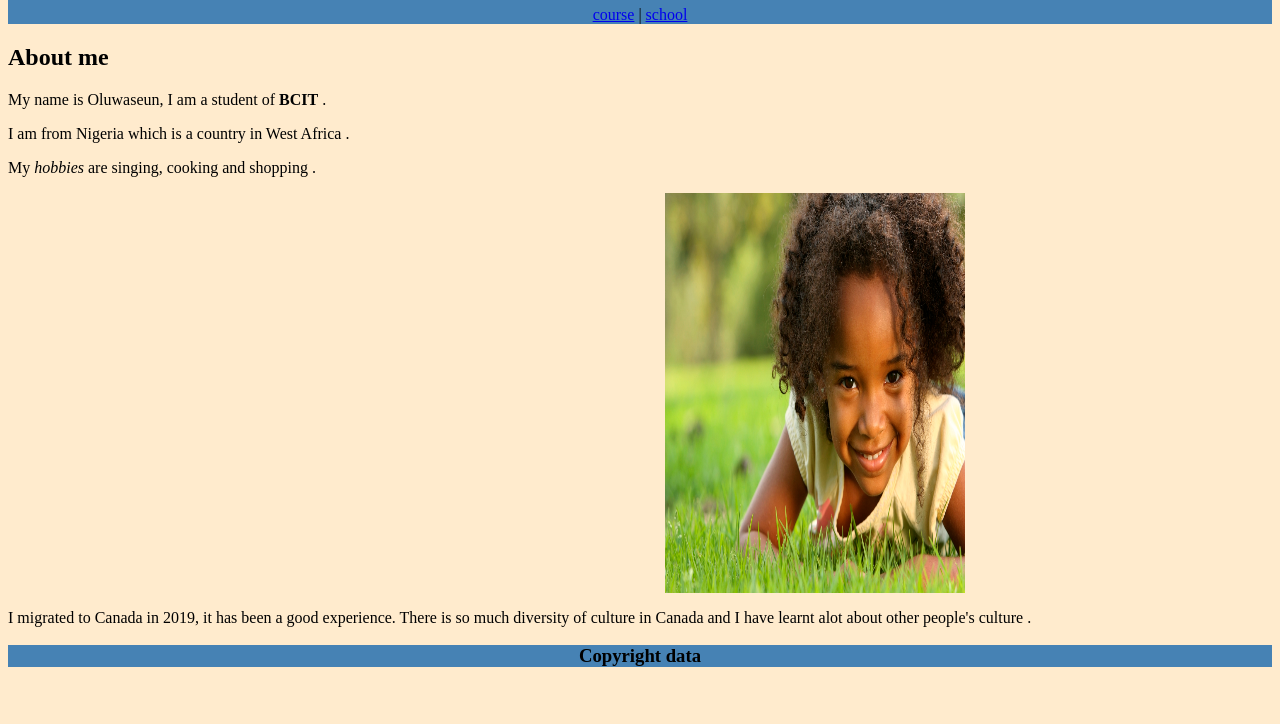
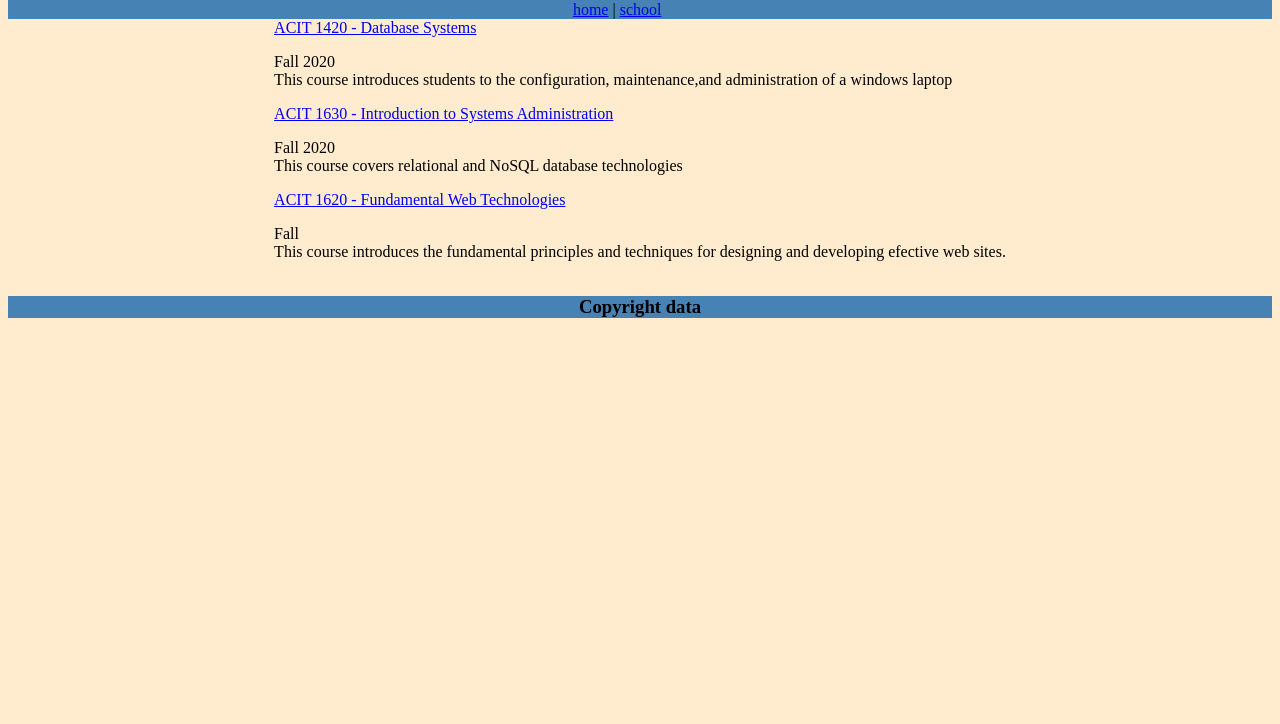
Before and after one commit to toluse26/personal_website, a plain HTML site: page index.html in a window 1280 px wide. Shown: the part 76-800 px from the top of the page. Drawn offline with Linux system fonts and the light colour scheme.

Commit message:
index.html_page_modified

```diff
--- a/css/stylesheet.css
+++ b/css/stylesheet.css
@@ -13,7 +13,7 @@ nav {
     display:flex;
     justify-content: center;
 }
-.image-container {
+/* .image-container {
     display: grid;
     grid-template-columns: 350px;
     grid-template-rows: 350px;
@@ -25,9 +25,12 @@ img {
     width: 300px;
     height: 400px;
 
-}
+} */
 
 h3 {
     text-align: center;
     background-color: steelblue;
 }
+@media screen and (min-width:600px) {
+.menu, .main, .right {width: 100%;}
+}
--- a/index.html
+++ b/index.html
@@ -3,43 +3,55 @@
   <meta charset="utf-8" />
   <meta name="viewport" content="width=device-width, initial-scale=1.0">
   <head>
-    <title>All about myself</title>
+    <title>personal website</title>
     <link rel="stylesheet" href="css/stylesheet.css" />
     <link
       href="https://fonts.googleapis.com/css2?family=Montserrat&display=swap"
       rel="stylesheet"
     />
+
   </head>
 
   <body>
+
     <header>
-      <h1>Welcome to my website</h1>
+
       <nav>
         <div class="a-content">
-          <a href="misc/course.html">course</a> |
+          <h1>My courses</h1>
+          <a href="misc/home.html">home</a> |
           <a href="misc/school.html">school</a>
         </div>
       </nav>
     </header>
 
-    <h2>About me</h2>
     <main>
-      <p>My name is Oluwaseun, I am a student of <strong>BCIT</strong> .</p>
+      <!-- <p a href="course discription"ACIT 1420 - Introduction to System Administration</p>
       <p>I am from Nigeria which is a country in West Africa .</p>
-      <p>My <em>hobbies</em> are singing, cooking and shopping .</p>
+      <p>My <em>hobbies</em> are singing, cooking and shopping .</p> -->
     </main>
+    <nav>
+      <div class="">
+        <a href="https://www.bcit.ca/outlines/20231089202/">ACIT 1420 - Database Systems</a>
+          <P>Fall 2020 <br> This course introduces students to the configuration, maintenance,and administration of a windows laptop</P>
+        <a href="https://www.bcit.ca/outlines/20231089206/">ACIT 1630 - Introduction to Systems Administration</a>
+          <p>Fall 2020 <br> This course covers relational and NoSQL database technologies</p>
+        <a href="https://www.bcit.ca/outlines/20231089205/">ACIT 1620 - Fundamental Web Technologies</a>
+          <p>Fall <br> This course introduces the fundamental principles and techniques for designing and developing efective web sites.</p>
 
-    <section>
+    </nav>
+
+    <!-- <section>
       <div class="image-container">
-        <img src="images/my_image.jpg" alt="cutie" width="150" height="136" />
+        <img src="images/my_image.jpg" alt="cutie" width="100" height="136" />
       </div>
-    </section>
+    </section> -->
 
     <footer>
-      <p>I migrated to Canada in 2019, it has been a good experience.
+      <!-- <p>I migrated to Canada in 2019, it has been a good experience.
         There is so much diversity of culture in Canada and I have learnt alot
         about other people's culture .
-      </p>
+      </p> -->
       <h3>Copyright data</h3>
     </footer>
   </body>
--- a/misc/course.html
+++ /dev/null
@@ -1,25 +0,0 @@
-<!DOCTYPE html>
-<html lang="en">
-  <meta charset="utf-8" />
-  <link rel="stylesheet" href="../css/stylesheet.css"/>
-
-  <head>
-    <h1>some of my courses</h1>
-    <nav>
-      <ul>
-        <li>
-          My courses
-          <ul>
-            <li>ACIT1515</li>
-            <li>ACIT1420</li>
-            <li>
-              <a href="https://www.bcit.ca/outlines/20231089205/">ACIT1620</a>
-            </li>
-          </ul>
-        </li>
-      </ul>
-    </nav>
-
-
-  </head>
-</html>
```
Also changed, not shown: misc/home.html (added, +26 -0 lines), misc/school.html (+1 -0 lines).
